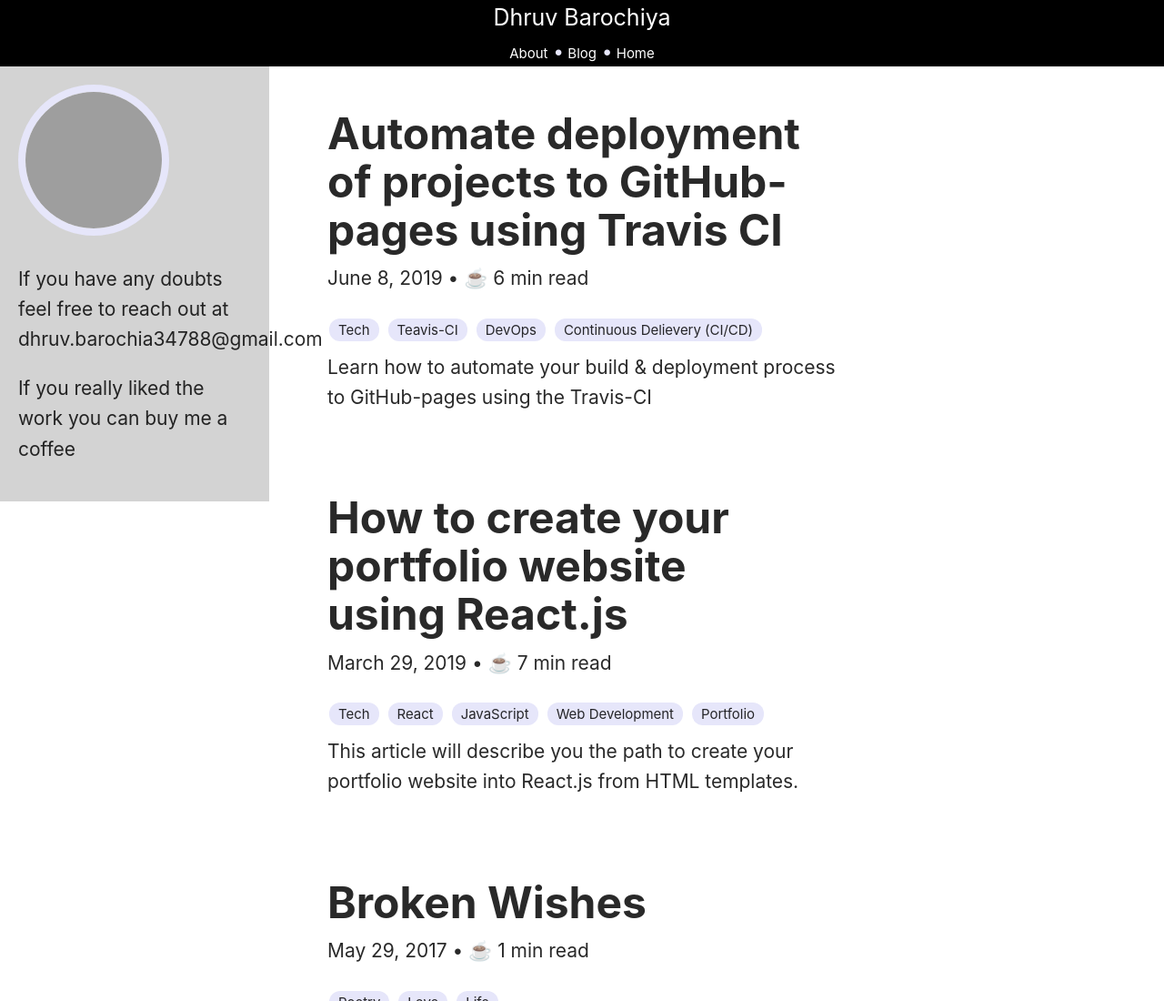
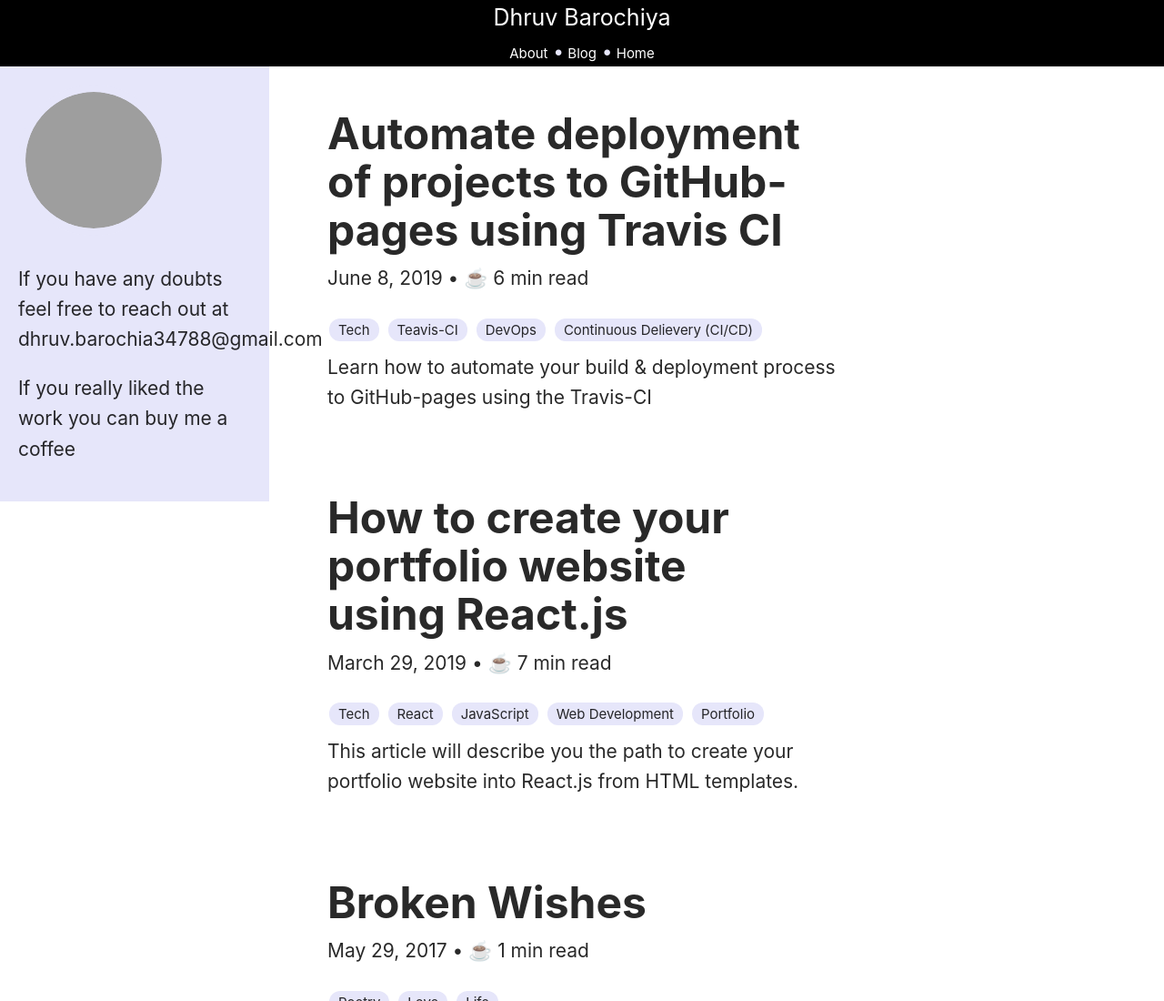
Before and after one commit to dbarochiya/blog, a Gatsby site: page /blog in a window 1280 px wide. Shown: the top 1100 px of the page at 91% size. Built offline with nearby package versions, Linux system fonts and the light colour scheme; Gatsby itself is replaced by a stand-in of ours; grey boxes are pictures that could not be loaded.

Commit message:
change color lavender

```diff
--- a/src/components/sidebar.css
+++ b/src/components/sidebar.css
@@ -2,6 +2,6 @@
   position: fixed;
   width: 20%;
   padding: 2rem;
-  background-color: lightgray;
+  background-color: lavender;
   justify-self: end;
 }
```
